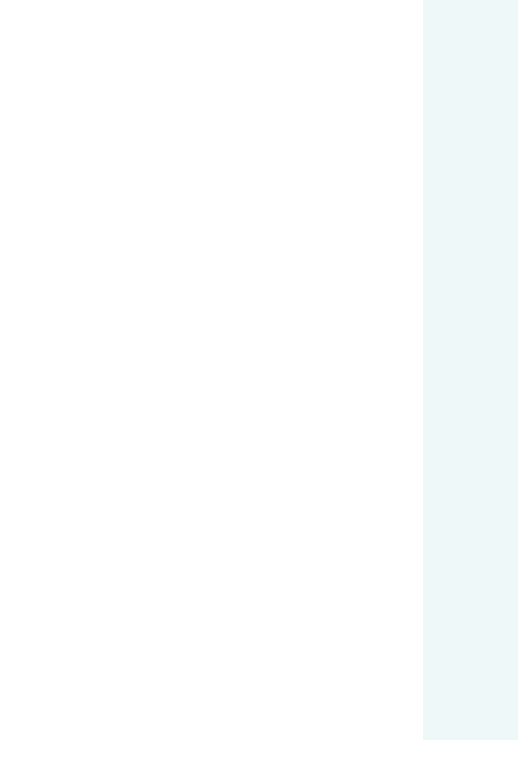
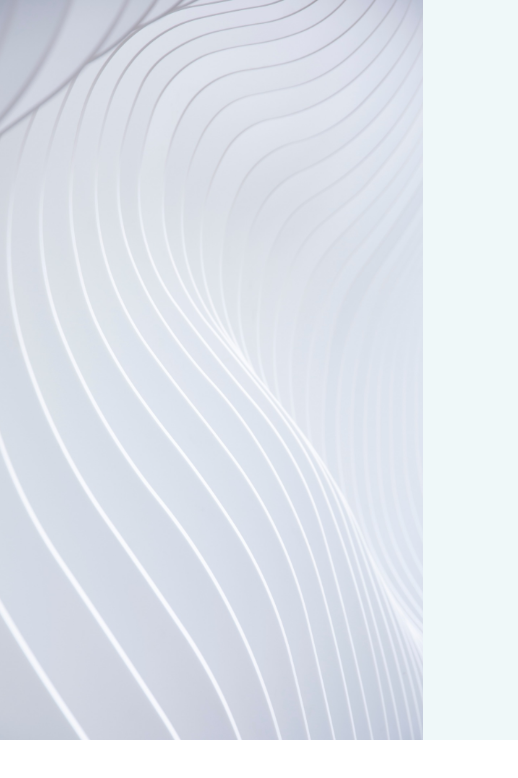
Before and after one commit to ZanGunawan/slicing-insania, a plain HTML site: page sign-page.html in a window 1280 px wide. Shown: the full height of the page, 0-518 px from the left. Drawn offline with Linux system fonts and the light colour scheme; the site is published under a folder, as on GitHub Pages, so addresses that start at the root find nothing.

Commit message:
sikit lagi

```diff
--- a/style/main.scss
+++ b/style/main.scss
@@ -460,7 +460,7 @@ footer {
         overflow-x: hidden;
         .row {
             .kiri {
-                background-image: url(/img/Rectangle.png);
+                background-image: url(../img/Rectangle.png);
                 background-size: cover;
                 background-repeat: no-repeat;
                 // height: fit-content;
```
Also changed, not shown: style/main.css, 1 other file.
